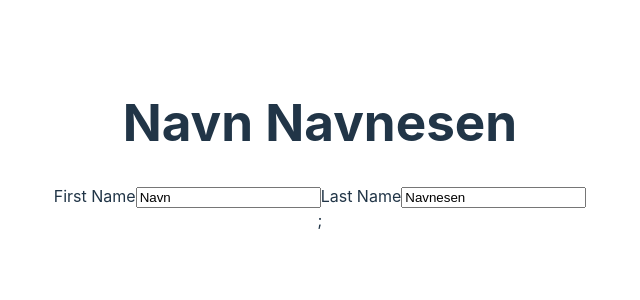
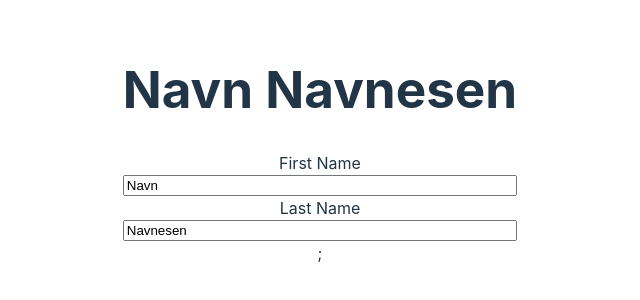
Before and after one commit to ATlexEide/cv-app, a React (Vite) app: page / in a window 1280 px wide. Shown: the part 254-554 px from the top of the page, without its empty margins (320-960 px from the left). Built offline with nearby package versions, Linux system fonts and the light colour scheme.

Commit message:
Update styling

```diff
--- a/src/styles/DetailsForm.css
+++ b/src/styles/DetailsForm.css
@@ -0,0 +1,4 @@
+form {
+  display: flex;
+  flex-direction: column;
+}
```
